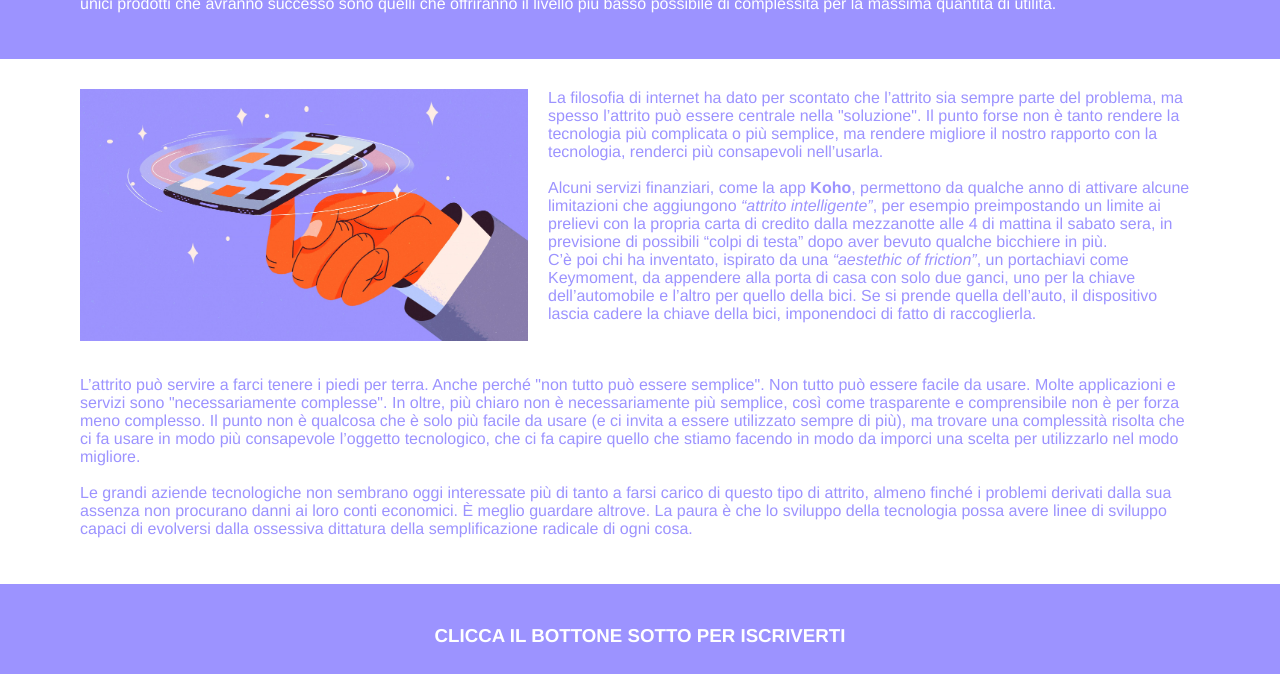
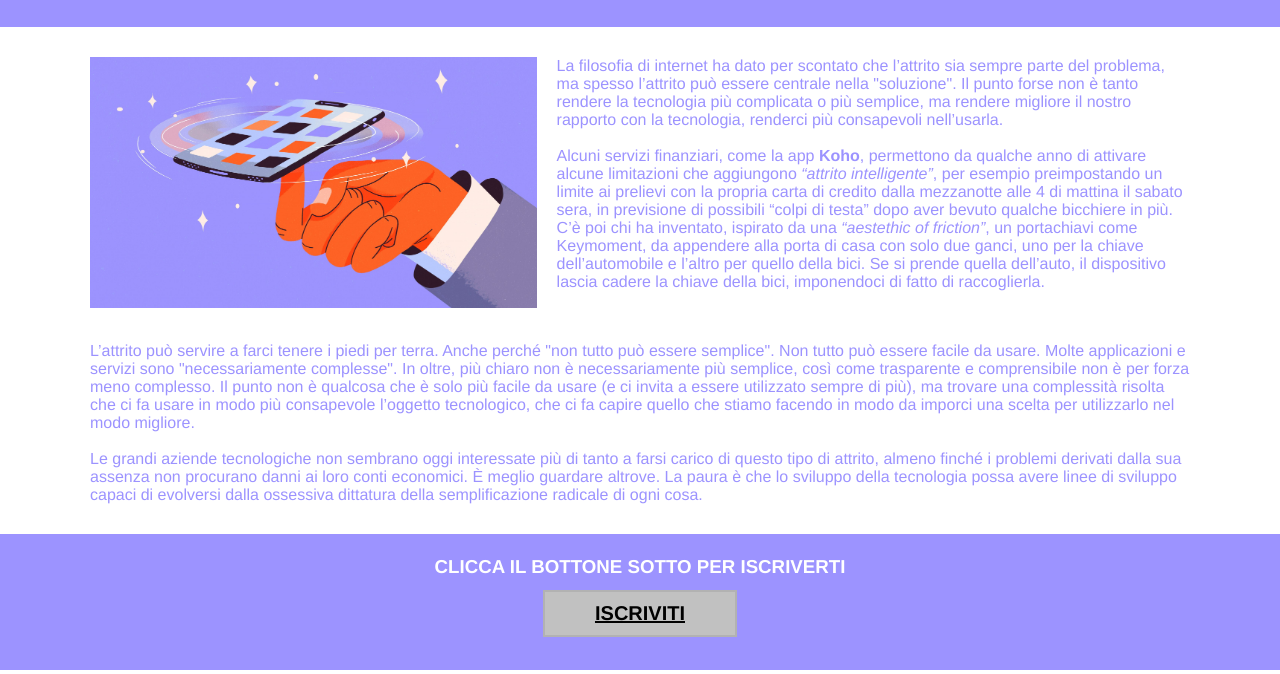
Before and after one commit to MariaElenaGreco/sito-web, a plain HTML site: page index.html in a window 1280 px wide. Shown: the part 433-1107 px from the top of the page. Drawn offline with Linux system fonts and the light colour scheme.

Commit message:
style.css

```diff
--- a/css/style.css
+++ b/css/style.css
@@ -63,7 +63,13 @@ nav{
     display: flex;
     align-items: center;
     justify-content: center;
+    max-width: 450px;
+    margin: 0 auto;
+}
 
+.subsribe h3{
+    max-width: 450px;
+    margin: 0 auto;
 }
 .title h1{
     text-align: left;
@@ -71,31 +77,39 @@ nav{
 .section-purple{
     background-color: #9C93FF;
     color:white;
-    padding: 30px 80px;
+    padding: 30px 20px;
+    max-width: 100%;
 
 }
 
 .section-white{
     color: #9C93FF;
-    padding: 15px 80px 30px 80px;
+    padding: 15px 0px 30px 00px;
 }
 .section-white-small{
     color: #9C93FF;
     /* display: flex; */
-    padding: 30px 80px;
+    padding: 30px 0;
     padding-bottom: 0px;
+
+}
+
+.section-white-small {
+    padding: 30px 0 15px 0;
+    display: block;
+    max-width: 550px;
+    margin: 0 auto;
 }
 
 .section-white-small p{
     /* display: flex;
     width: 60%; */
-    padding-top: 0;
-    padding-left: 20px;
+    padding: 0;
     margin-top: 0;
 }
 
 
-.subsribe__button{
+.subsribe__button {
 
     height: 70px;
     display: flex;
@@ -110,11 +124,11 @@ nav{
     color: #fff;
     padding: 22px 0;
 }
-.subsribe h3{
+.subsribe h3 {
     text-transform:uppercase;
 }
 
-.button{
+.button {
     background-color: #c1c1c1;
     padding: 10px 50px;
     font-size: 20px;
@@ -139,7 +153,7 @@ nav{
 
 }
 
-.footer{
+.footer {
     display: flex;
     background-color: #c1c1c1;
 
@@ -174,7 +188,63 @@ a{
 .button a:hover{
     color: #c1c1c1;
 }
+
+/* .section-white__text{
+    padding-top: 30px;
+    display: block;
+    margin: 0 auto;
+    max-width: 260px;
+} */
+
+
+.section-white-small{
+    padding: 30px 0 15px 0;
+    display: block;
+    max-width: 550px;
+    margin: 0 auto;
+}
+
+
+.section-white__img {
+    width: 60%;
+    margin: 0 auto;
+}
+
+
+@media only screen and (min-width: 576px) {
+
+    .text{
+        margin: 0 auto;
+        max-width: 476px;
+    }
+    .section-white__text{
+        display: flex;
+        margin: 0 auto;
+        width: 360px;
+    }
+    .section-white__img{
+        /* display: flex;
+        vertical-align: top; */
+        width: 90%;
+        margin: 0 auto;
+    }
+
+  }
+
 @media only screen and (max-width: 650px) {
+    .title{
+        max-width: 650px;
+    }
+
+    .subsribe h3{
+        max-width: 350px;
+        margin: 0 auto;
+    }
+    .section-white__img{
+        /* display: flex;
+        vertical-align: top; */
+        width: 90%;
+    }
     .navbar__menu li{
         display: flex;
         flex-direction: row;
@@ -183,10 +253,20 @@ a{
         padding: 15px 30px 30px 30px;
     }
     .section-white-small{
-        padding: 30px 80px 15px 80px;
+        padding: 30px 0 15px 0;
+        display: block;
+        max-width: 550px;
+        margin: 0 auto;
     }
-    .section-purple{
-        padding: 30px;
+    .section-white__text {
+        display: flex;
+        margin: 0 auto;
+        width: 400px;
+    }
+
+    .text{
+       max-width: 550px;
+       margin: 0 auto;
     }
     .footer__list li{
         display: flex;
@@ -194,19 +274,85 @@ a{
     }
   }
 
-  @media only screen and (min-width: 900px) {
+
+
+
+  @media only screen and (min-width: 768px) {
+
+    .subsribe h3{
+        max-width: 760px;
+        margin: 0 auto;
+    }
+    .title{
+        max-width: 760px;
+    }
+    .text{
+        margin: 0 auto;
+        max-width: 668px;
+
+    }
+
+  .section-white__text{
+    display: flex;
+    margin: 0 auto;
+    width: 440px;
+    }
+}
+  @media only screen and (min-width: 992px) {
     .section-white-small {
         display: flex;
+        max-width: 880px;
+        margin: 0 auto;
     }
 
     .section-white__text{
         display: flex;
-        width: 60%;
+        margin: 0 auto;
+        width: 780px;
+        padding-top: 0px;
+        padding-left: 20px;
     }
 
     .section-white__img{
         /* display: flex;
         vertical-align: top; */
-        width: 40%;
+        width: 50%;
+    }
+
+    .text{
+        max-width: 892px;
+        margin: 0 auto;
     }
   }
+
+  @media only screen and (min-width: 1200px) {
+    .text{
+        padding-top: 0px;
+        margin: 0 auto;
+        max-width: 1100px;
+        padding-left: 0px;
+    }
+
+    .section-white-small {
+        display: flex;
+        max-width: 1100px;
+        margin: 0 auto;
+    }
+    .section-white__img {
+        width: 50%;
+    }
+  }
+
+  @media only screen and (min-width: 1400px) {
+    .text{
+        margin: 0 auto;
+        max-width: 1300px;
+
+    }
+    .section-white-small {
+        display: flex;
+        max-width: 1300px;
+        margin: 0 auto;
+    }
+
+  }
```
